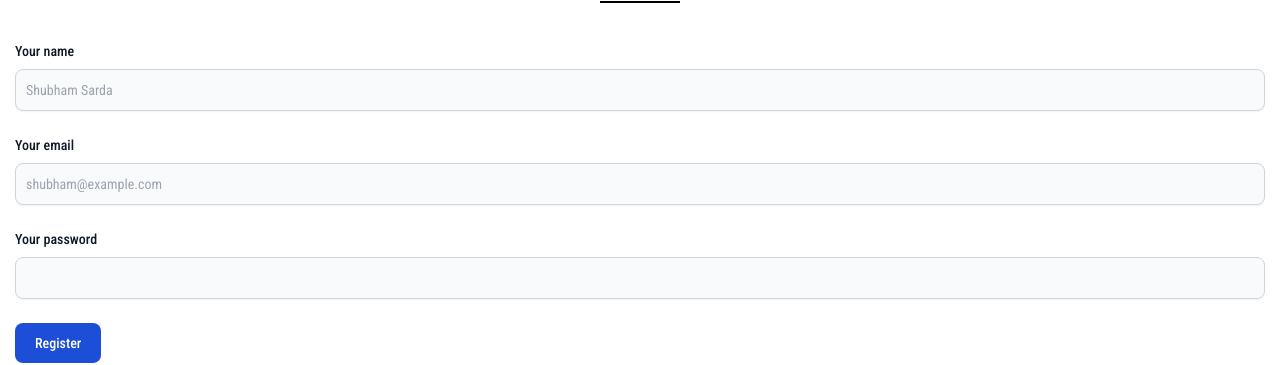
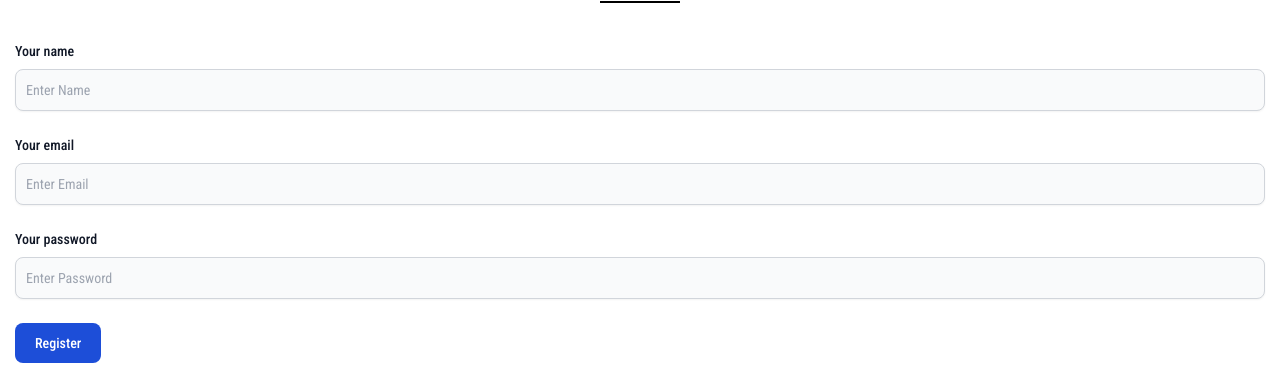
Before and after one commit to Tushar-2820/codebook, a React app: page /register in a window 1280 px wide. Shown: the part 151-516 px from the top of the page. Built offline with nearby package versions, Linux system fonts and the light colour scheme; the HTML template or start-up script is replaced by a standard one.

Commit message:
Changed Placeholders

```diff
--- a/src/pages/Login.jsx
+++ b/src/pages/Login.jsx
@@ -54,11 +54,11 @@
       <form onSubmit={handleLogin}>
         <div className="mb-6">
           <label htmlFor="email" className="block mb-2 text-sm font-medium text-gray-900 dark:text-gray-300">Your email</label>
-          <input ref={email} type="email" id="email" className="bg-gray-50 border border-gray-300 text-gray-900 text-sm rounded-lg focus:ring-blue-500 focus:border-blue-500 block w-full p-2.5 dark:bg-gray-700 dark:border-gray-600 dark:placeholder-gray-400 dark:text-white dark:focus:ring-blue-500 dark:focus:border-blue-500" placeholder="shubham@example.com" required autoComplete="off" />
+          <input ref={email} type="email" id="email" className="bg-gray-50 border border-gray-300 text-gray-900 text-sm rounded-lg focus:ring-blue-500 focus:border-blue-500 block w-full p-2.5 dark:bg-gray-700 dark:border-gray-600 dark:placeholder-gray-400 dark:text-white dark:focus:ring-blue-500 dark:focus:border-blue-500" placeholder="Enter Email" required autoComplete="off" />
         </div>
         <div className="mb-6">
           <label htmlFor="password" className="block mb-2 text-sm font-medium text-gray-900 dark:text-gray-300">Your password</label>
-          <input ref={password} type="password" id="password" className="bg-gray-50 border border-gray-300 text-gray-900 text-sm rounded-lg focus:ring-blue-500 focus:border-blue-500 block w-full p-2.5 dark:bg-gray-700 dark:border-gray-600 dark:placeholder-gray-400 dark:text-white dark:focus:ring-blue-500 dark:focus:border-blue-500" required />
+          <input ref={password} type="password" id="password" className="bg-gray-50 border border-gray-300 text-gray-900 text-sm rounded-lg focus:ring-blue-500 focus:border-blue-500 block w-full p-2.5 dark:bg-gray-700 dark:border-gray-600 dark:placeholder-gray-400 dark:text-white dark:focus:ring-blue-500 dark:focus:border-blue-500" placeholder="Enter Password" required />
         </div>
         <button type="submit" className="text-white bg-blue-700 hover:bg-blue-800 focus:ring-4 focus:outline-none focus:ring-blue-300 font-medium rounded-lg text-sm w-full sm:w-auto px-5 py-2.5 text-center dark:bg-blue-600 dark:hover:bg-blue-700 dark:focus:ring-blue-800">Log In</button>
       </form>
--- a/src/pages/Register.jsx
+++ b/src/pages/Register.jsx
@@ -51,15 +51,15 @@
           <form onSubmit={handleRegister}>
           <div className="mb-6">
                 <label htmlFor="name" className="block mb-2 text-sm font-medium text-gray-900 dark:text-gray-300">Your name</label>
-                <input type="name" id="name" className="shadow-sm bg-gray-50 border border-gray-300 text-gray-900 text-sm rounded-lg focus:ring-blue-500 focus:border-blue-500 block w-full p-2.5 dark:bg-gray-700 dark:border-gray-600 dark:placeholder-gray-400 dark:text-white dark:focus:ring-blue-500 dark:focus:border-blue-500 dark:shadow-sm-light" placeholder="Shubham Sarda" required autoComplete="off" />
+                <input type="name" id="name" className="shadow-sm bg-gray-50 border border-gray-300 text-gray-900 text-sm rounded-lg focus:ring-blue-500 focus:border-blue-500 block w-full p-2.5 dark:bg-gray-700 dark:border-gray-600 dark:placeholder-gray-400 dark:text-white dark:focus:ring-blue-500 dark:focus:border-blue-500 dark:shadow-sm-light" placeholder="Enter Name" required autoComplete="off" />
             </div>
             <div className="mb-6">
                 <label htmlFor="email" className="block mb-2 text-sm font-medium text-gray-900 dark:text-gray-300">Your email</label>
-                <input type="email" id="email" className="shadow-sm bg-gray-50 border border-gray-300 text-gray-900 text-sm rounded-lg focus:ring-blue-500 focus:border-blue-500 block w-full p-2.5 dark:bg-gray-700 dark:border-gray-600 dark:placeholder-gray-400 dark:text-white dark:focus:ring-blue-500 dark:focus:border-blue-500 dark:shadow-sm-light" placeholder="shubham@example.com" required autoComplete="off" />
+                <input type="email" id="email" className="shadow-sm bg-gray-50 border border-gray-300 text-gray-900 text-sm rounded-lg focus:ring-blue-500 focus:border-blue-500 block w-full p-2.5 dark:bg-gray-700 dark:border-gray-600 dark:placeholder-gray-400 dark:text-white dark:focus:ring-blue-500 dark:focus:border-blue-500 dark:shadow-sm-light" placeholder="Enter Email" required autoComplete="off" />
             </div>
             <div className="mb-6">
                 <label htmlFor="password" className="block mb-2 text-sm font-medium text-gray-900 dark:text-gray-300">Your password</label>
-                <input type="password" id="password" className="shadow-sm bg-gray-50 border border-gray-300 text-gray-900 text-sm rounded-lg focus:ring-blue-500 focus:border-blue-500 block w-full p-2.5 dark:bg-gray-700 dark:border-gray-600 dark:placeholder-gray-400 dark:text-white dark:focus:ring-blue-500 dark:focus:border-blue-500 dark:shadow-sm-light" required minLength="7" />
+                <input type="password" id="password" className="shadow-sm bg-gray-50 border border-gray-300 text-gray-900 text-sm rounded-lg focus:ring-blue-500 focus:border-blue-500 block w-full p-2.5 dark:bg-gray-700 dark:border-gray-600 dark:placeholder-gray-400 dark:text-white dark:focus:ring-blue-500 dark:focus:border-blue-500 dark:shadow-sm-light" placeholder="Enter Password" required minLength="7" />
             </div>
             <button type="submit" className="text-white bg-blue-700 hover:bg-blue-800 focus:ring-4 focus:outline-none focus:ring-blue-300 font-medium rounded-lg text-sm px-5 py-2.5 text-center dark:bg-blue-600 dark:hover:bg-blue-700 dark:focus:ring-blue-800">Register</button>
           </form>
```
Also changed, not shown: 1 other file (tests, documents, lock files or other folders).
